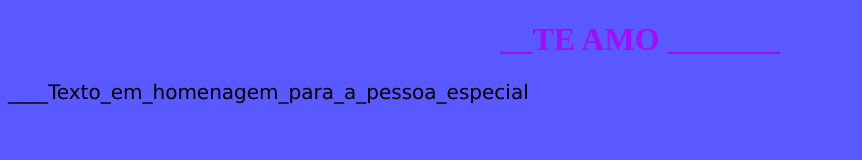
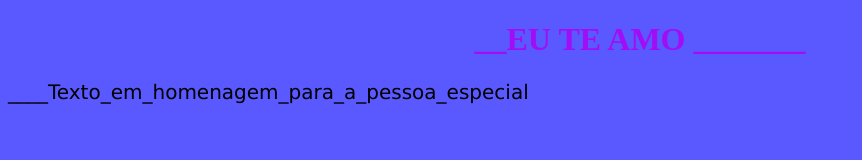
Before and after one commit to elias23443/PAPAI, a plain HTML site: page index.html in a window 1280 px wide. Shown: the top 160 px of the page, without its empty margins (0-862 px from the left). Drawn offline with Linux system fonts and the light colour scheme.

```diff
--- a/index.html
+++ b/index.html
@@ -7,7 +7,7 @@
 		<link rel="stylesheet" href="css/estilo.css">
   </head>
   <body>
-    <h1>__TE AMO _______</h1>
+    <h1>__EU TE AMO _______</h1>
     <p>____Texto_em_homenagem_para_a_pessoa_especial</p>
 		<br>
 		<p>Assinado: _EDUARDO_ELIAS_TEXEIRA_</p>
```
